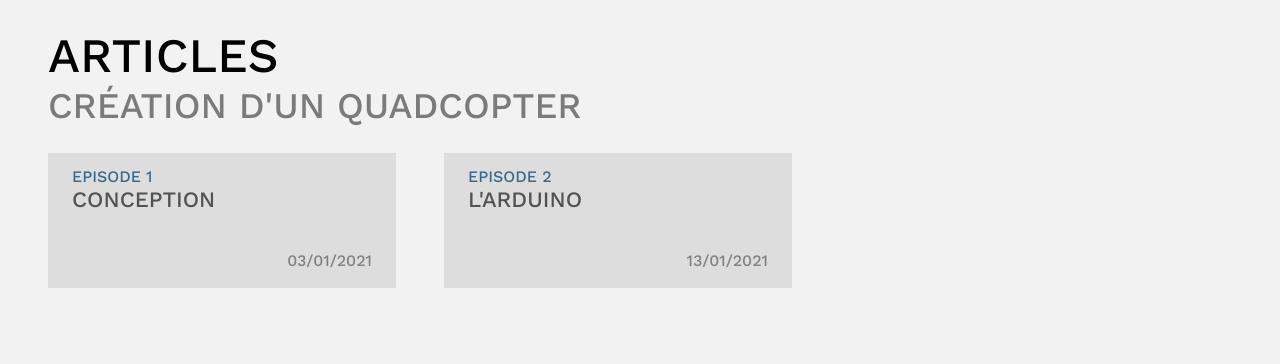
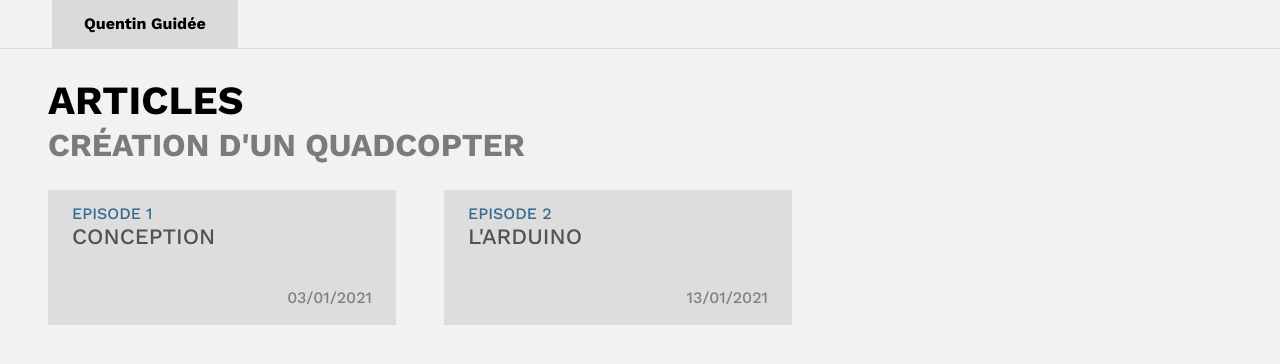
Before and after one commit to quentinguidee/blog, a React (Create React App) app: page / in a window 1280 px wide. Shown: the top 364 px of the page. Built offline with nearby package versions, Linux system fonts and the light colour scheme.

Commit message:
[all] Redesign

```diff
--- a/src/Fonts.sass
+++ b/src/Fonts.sass
@@ -1,4 +1,4 @@
-@import url('https://fonts.googleapis.com/css2?family=Work+Sans:wght@400;500&display=swap')
+@import url('https://fonts.googleapis.com/css2?family=Work+Sans:wght@400;500;600;700&display=swap')
 
 body
     font-family: "Work Sans", sans-serif
--- a/src/components/articles/Header.js
+++ b/src/components/articles/Header.js
@@ -1,9 +1,17 @@
 import React, { Component } from "react";
+import { Link } from "react-router-dom";
 
 import "./sass/Header.sass";
 
 export default class Header extends Component {
     render() {
-        return <header className="header">{this.props.children}</header>;
+        return (
+            <header className="header">
+                <Link to="/" className="header__logo">
+                    Quentin Guidée
+                </Link>
+                {this.props.children}
+            </header>
+        );
     }
 }
--- a/src/components/articles/sass/Background.sass
+++ b/src/components/articles/sass/Background.sass
@@ -1,11 +1,12 @@
 .background
     width: 100vw
-    height: 70vh
+    height: 50vh
     background-color: #dddddd
     background-size: cover
     margin-top: 32px
 
     &__credits
         text-align: right
-        padding: 16px 48px
-        background-color: #e6e6e6
+        padding: 16px
+        margin-left: 48px
+        margin-right: 48px
--- a/src/components/articles/sass/Header.sass
+++ b/src/components/articles/sass/Header.sass
@@ -1,6 +1,23 @@
 .header
     width: 100vw
-    padding: 16px 52px
+    padding: 0 52px
     font-size: 16px
     box-sizing: border-box
-    background-color: #dadada
+    border-bottom: 1px solid #dadada
+
+    &__logo
+        display: inline-block
+        margin-right: 32px
+        padding-left: 32px
+        padding-right: 32px
+        background-color: #dadada
+        font-weight: 700
+        text-decoration: none
+        line-height: 48px
+
+        &:hover
+            //background-color: #242424
+            background-color: #e0e0e0
+            color: #000000
+            cursor: pointer
+            transition: all 0.2s
--- a/src/components/articles/sass/Subtitle.sass
+++ b/src/components/articles/sass/Subtitle.sass
@@ -1,6 +1,12 @@
 .subtitle
     font-size: 24px
-    font-weight: 500
+    font-weight: 600
     margin-top: 48px
     margin-left: 48px
     margin-right: 48px
+    background-color: #7b20b8
+    color: #ffffff
+    display: inline-block
+    padding: 7px 14px
+    border-right: 10px solid #dadada
+    border-bottom: 5px solid #dadada
--- a/src/components/articles/sass/Title.sass
+++ b/src/components/articles/sass/Title.sass
@@ -1,7 +1,7 @@
 .title
     font-family: 'Work Sans', sans-serif
-    font-size: 48px
-    font-weight: 500
+    font-size: 40px
+    font-weight: 700
     color: #000000
     margin-left: 48px
     margin-right: 48px
@@ -9,8 +9,8 @@
 
 .title2
     font-family: 'Work Sans', sans-serif
-    font-size: 36px
-    font-weight: 500
+    font-size: 32px
+    font-weight: 700
     color: #7B7B7B
     margin-left: 48px
     margin-right: 48px
--- a/src/pages/Home.js
+++ b/src/pages/Home.js
@@ -1,4 +1,5 @@
 import React, { Component } from "react";
+import Header from "../components/articles/Header";
 import Title from "../components/articles/Title";
 import Card, { Cards } from "../components/home/Card";
 
@@ -6,6 +7,7 @@ export default class Home extends Component {
     render() {
         return (
             <div className="home">
+                <Header />
                 <Title title="Articles" subtitle="Création d'un quadcopter" />
                 <Cards>
                     <Card
```
